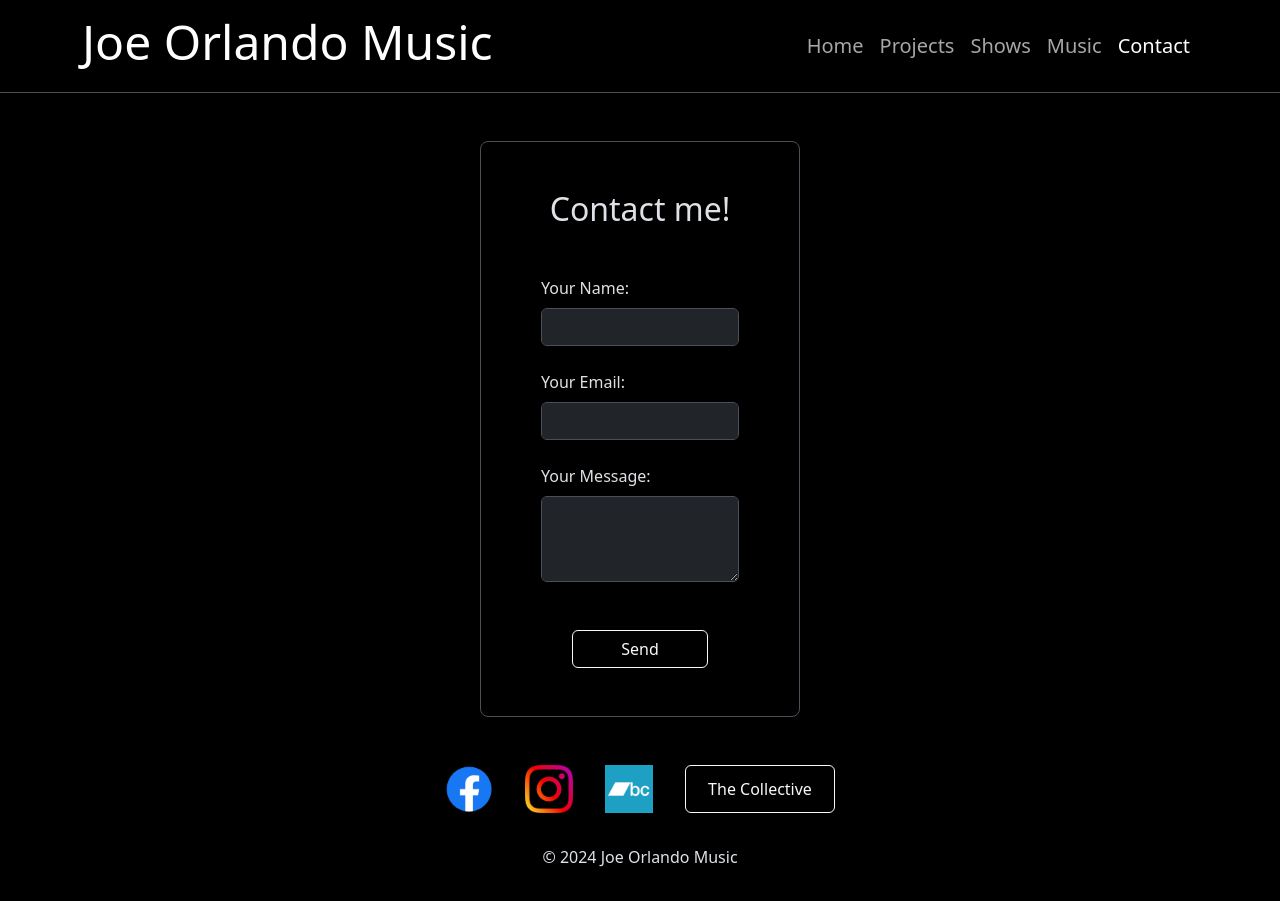
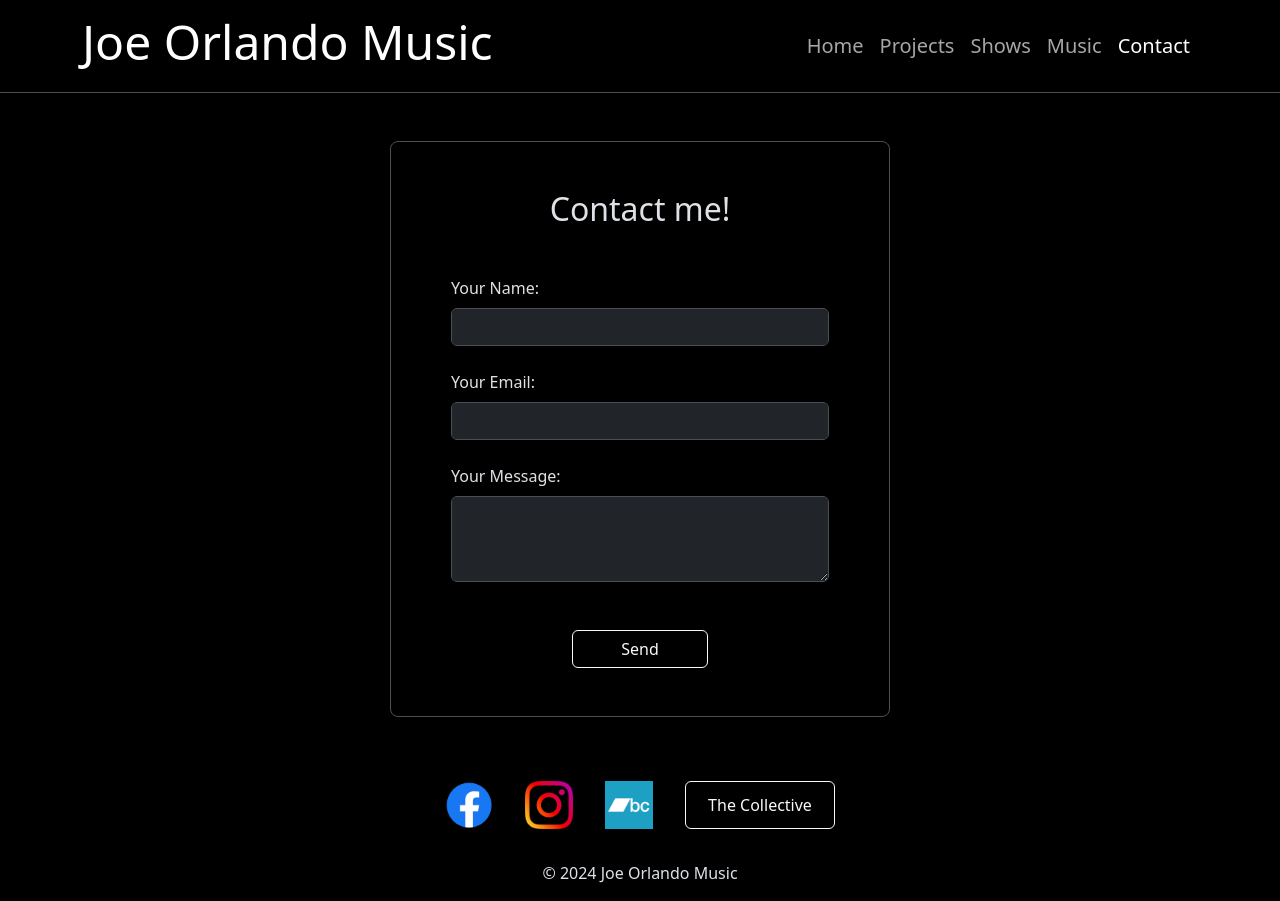
Before and after one commit to Robertjo97/JoeOrlandoMusic, a React (Vite) app: page /contact in a window 1280 px wide. Built offline with nearby package versions, Linux system fonts and the light colour scheme.

Commit message:
fix mobile size on email form

```diff
--- a/src/Contact/EmailForm.css
+++ b/src/Contact/EmailForm.css
@@ -1,4 +1,8 @@
-@media (max-width: 1200px){
+.email-form {
+    width: 500px;
+}
+
+@media (max-width: 600px){
     .email-form {
         width:100% !important;
     }
--- a/src/Contact/EmailForm.jsx
+++ b/src/Contact/EmailForm.jsx
@@ -40,7 +40,7 @@ const EmailForm = () => {
     };
 
     return (
-        <div className="email-form container border rounded-3 w-25 mb-5">
+        <div className="email-form container border rounded-3 mb-5">
             <form onSubmit={sendEmail} className="p-5">
                 <h2 className="text-center mb-5">Contact me!</h2>
                 <div className="email-name mb-4">
--- a/src/components/Footer.css
+++ b/src/components/Footer.css
@@ -1,7 +1,6 @@
 .footer-container {
     text-align: center;
     padding-bottom: 1rem;
-    /* padding-top: 1rem; */
   }
 
 .footer-container p {
@@ -19,7 +18,6 @@
 .socials li {
   display: inline;
   padding:1rem;
-  padding-top:0;
 }
 
 .socials a {
```
Also changed, not shown: TODO.txt.
